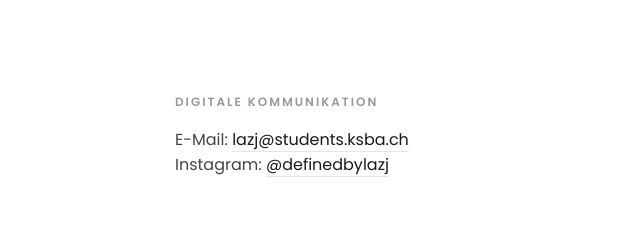
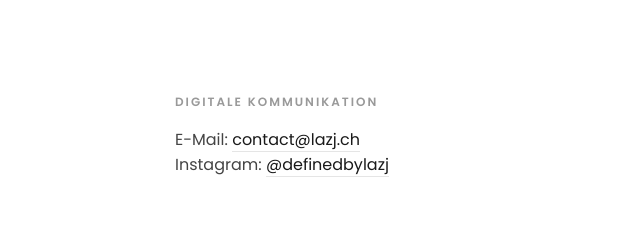
Before and after one commit to lucastooss/lucastooss.github.io, a website: page legal/index.html in a window 1280 px wide. Shown: the part 780-1020 px from the top of the page, 480-1120 px from the left. Drawn offline with Linux system fonts and the light colour scheme.

Commit message:
new email

```diff
--- a/legal/index.html
+++ b/legal/index.html
@@ -50,7 +50,7 @@
                             <section class="impressum-block">
                                 <h4>Digitale Kommunikation</h4>
                                 <p>
-                                    E-Mail: <a href="mailto:lazj@students.ksba.ch" class="legal-link">lazj@students.ksba.ch</a><br>
+                                    E-Mail: <a href="mailto:lazj@students.ksba.ch" class="legal-link">contact@lazj.ch</a><br>
                                     Instagram: <a href="https://www.instagram.com/definedbylazj/" target="_blank" class="legal-link">@definedbylazj</a>
                                 </p>
                             </section>
```
